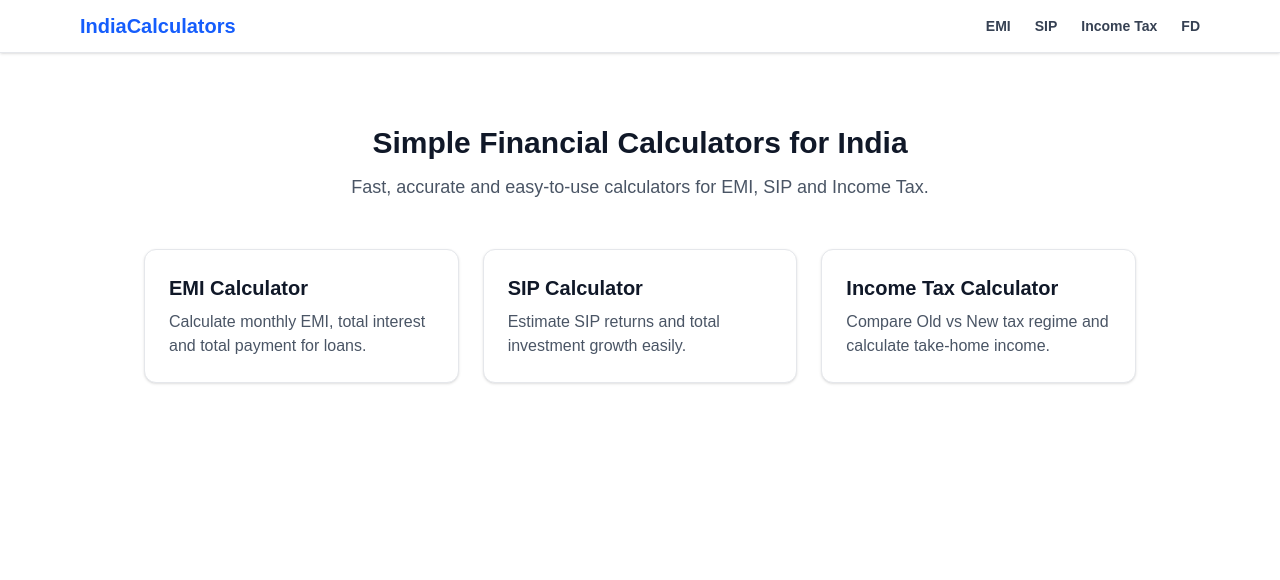
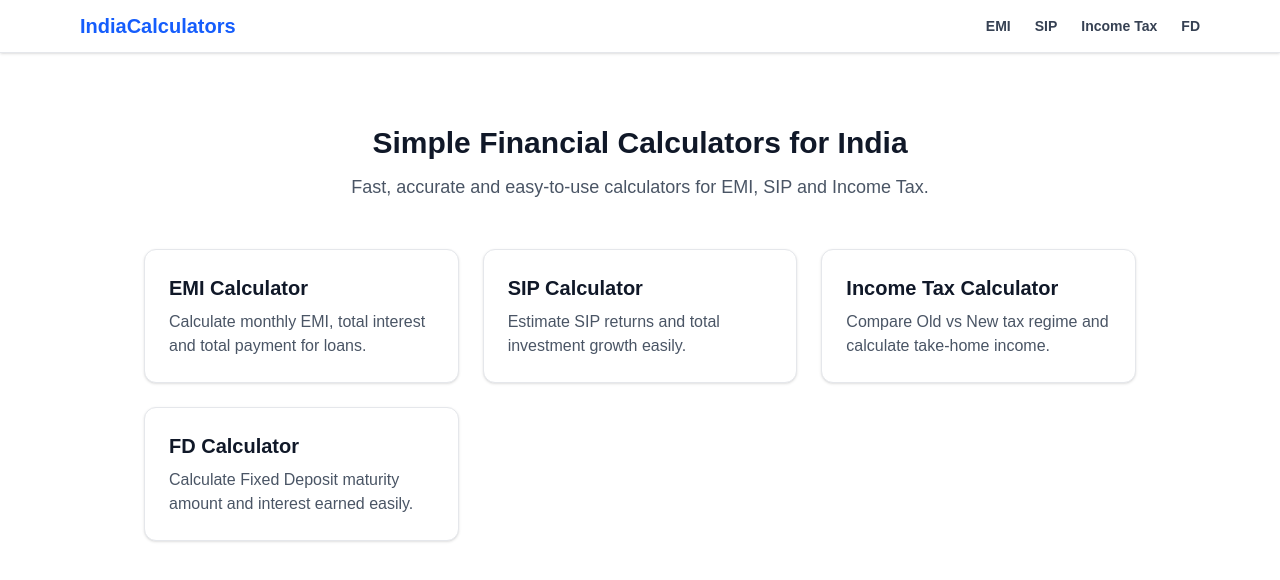
Before and after one commit to subham777546/india-calculators, a Next.js app: page / in a window 1280 px wide. Shown: the top 580 px of the page. Built offline with nearby package versions, Linux system fonts and the light colour scheme.

Commit message:
Add FD Calculator to homepage

```diff
--- a/app/page.tsx
+++ b/app/page.tsx
@@ -56,6 +56,20 @@ export default function Home() {
             income.
           </p>
         </Link>
+
+        {/* FD */}
+<Link
+  href="/fd-calculator"
+  className="bg-white border border-gray-200 rounded-xl p-6 shadow-sm hover:shadow-md transition"
+>
+  <h2 className="text-xl font-semibold text-gray-900 mb-2">
+    FD Calculator
+  </h2>
+  <p className="text-gray-600">
+    Calculate Fixed Deposit maturity amount and interest earned easily.
+  </p>
+</Link>
+
       </section>
     </div>
   );
```
